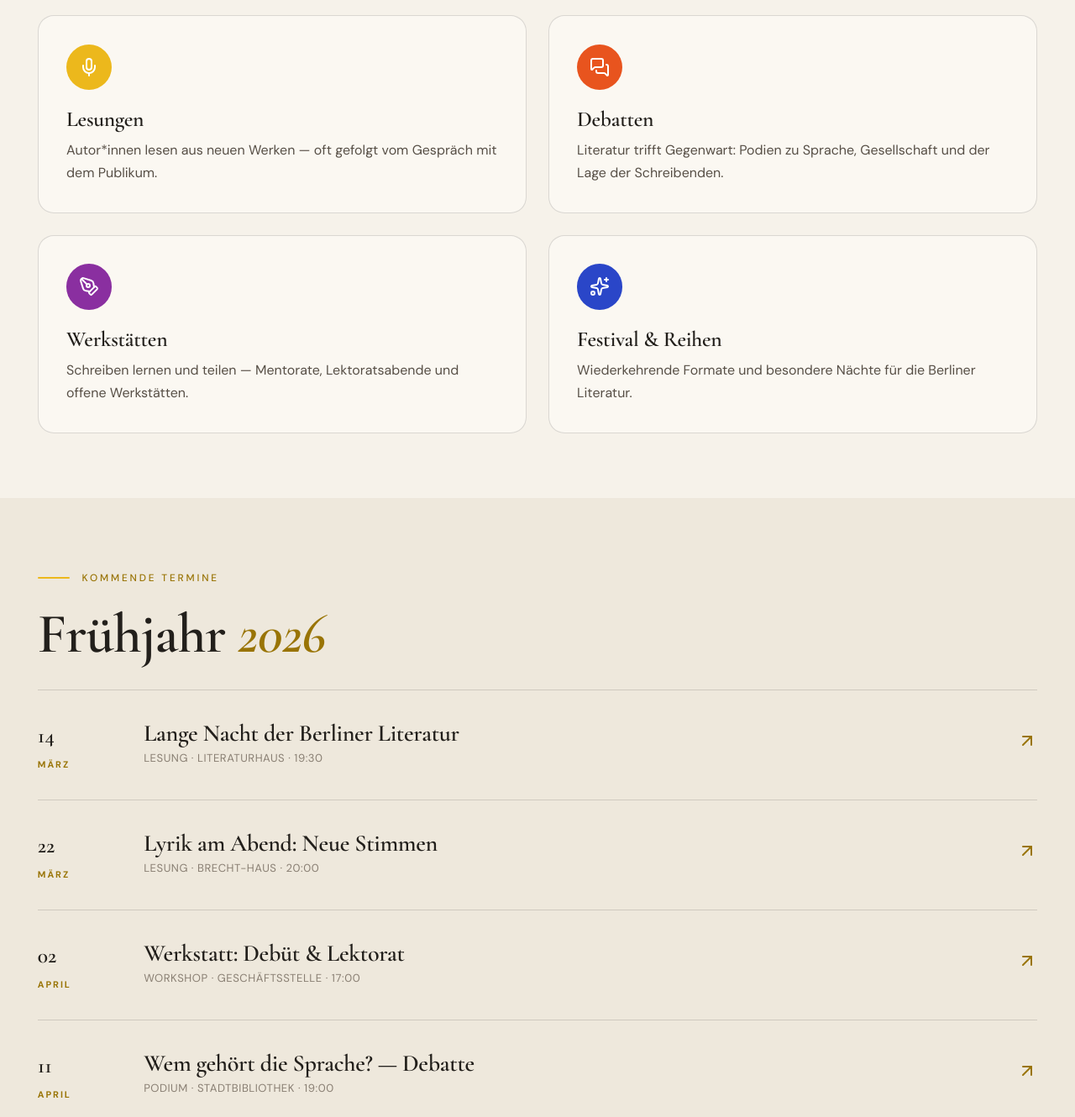
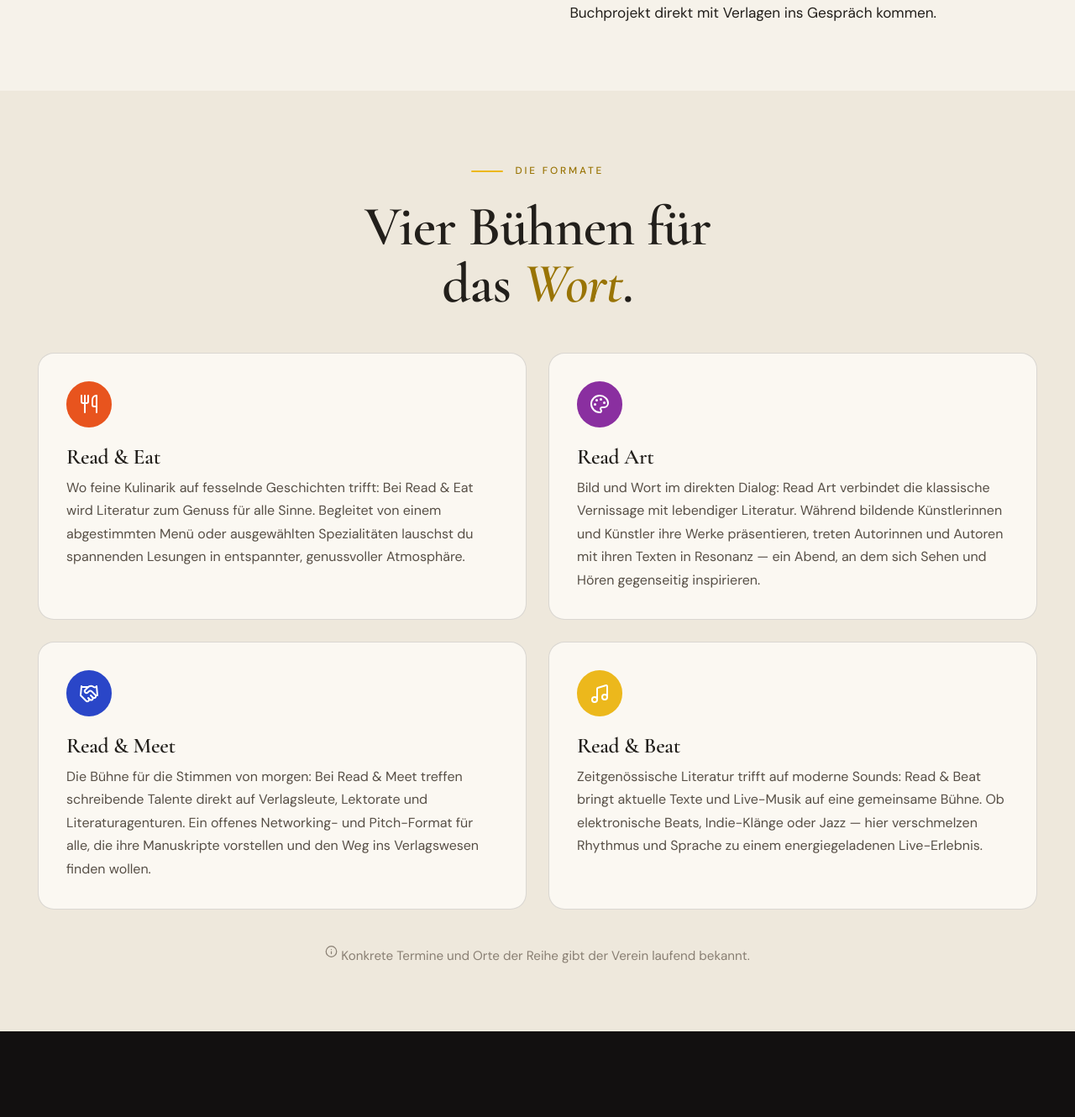
Before and after one commit to ninoborn1-stack/kulturwerk, a plain HTML site: page veranstaltungen.html in a window 1280 px wide. Shown: the part 806-2136 px from the top of the page at 84% size. Drawn offline with nearby package versions, Linux system fonts and the light colour scheme.

Commit message:
content(veranstaltungen): vier Formate (Read & Eat / Read Art / Read & Meet / Read & Beat)
- Veranstaltungsseite: Einleitungstext + 4 Format-Karten (2x2, je Markenfarbe + Icon), alte Beispieltermine entfernt
- Startseiten-Teaser: 3 Beispieltermine -> 4 Format-Karten (grid-4)
- grid-4 Utility + responsive; Asset-Version ?v=4

Co-Authored-By: Claude Opus 4.8 <noreply@anthropic.com>

```diff
--- a/styles.css
+++ b/styles.css
@@ -260,6 +260,7 @@ html.intro .hero-shade{ opacity:0; }
 /* ---------- Feature cards ---------- */
 .grid-3{ display:grid; grid-template-columns:repeat(3,1fr); gap:1.6rem; }
 .grid-2{ display:grid; grid-template-columns:repeat(2,1fr); gap:1.6rem; }
+.grid-4{ display:grid; grid-template-columns:repeat(4,1fr); gap:1.4rem; }
 .card{ background:var(--card); border:1px solid var(--line); border-radius:1.2rem; padding:clamp(1.8rem,2.6vw,2.6rem);
   transition:transform .6s var(--ease), box-shadow .6s var(--ease), border-radius .6s var(--ease); }
 .card:hover{ transform:translateY(-4px); box-shadow:var(--shadow); border-radius:1.8rem; }
@@ -375,6 +376,7 @@ html.intro .hero-shade{ opacity:0; }
 @media (max-width:1080px){
   .split{ grid-template-columns:1fr; } .split-sticky{ position:static; }
   .stats{ grid-template-columns:repeat(2,1fr); row-gap:2.5rem; }
+  .grid-4{ grid-template-columns:repeat(2,1fr); }
   .stack-card{ grid-template-columns:1fr; } .stack-card .sc-media{ min-height:40vh; }
   .form-grid{ grid-template-columns:1fr; }
   .footer-grid{ grid-template-columns:1fr 1fr; }
@@ -387,7 +389,7 @@ html.intro .hero-shade{ opacity:0; }
   .menu a::after{ height:3px; }
   .menu .btn{ font-family:var(--sans); font-size:.9rem; }
   .burger{ display:block; }
-  .grid-3,.grid-2,.people{ grid-template-columns:1fr; }
+  .grid-3,.grid-2,.grid-4,.people{ grid-template-columns:1fr; }
   .event{ grid-template-columns:auto 1fr; } .event .ev-cta{ display:none; }
   .hero-foot .tags{ display:none; }
 }
--- a/veranstaltungen.html
+++ b/veranstaltungen.html
@@ -7,7 +7,7 @@
 <meta name="description" content="Lesungen, Debatten und Werkstätten des Kulturwerks — Berliner Schriftstellerinnen und Schriftsteller e.V. Alle Termine im Überblick.">
 <link rel="preconnect" href="https://fonts.googleapis.com"><link rel="preconnect" href="https://fonts.gstatic.com" crossorigin>
 <link href="https://fonts.googleapis.com/css2?family=Cormorant+Garamond:ital,wght@0,500;0,600;1,500;1,600&family=DM+Sans:opsz,wght@9..40,400;9..40,500;9..40,700&display=swap" rel="stylesheet">
-<link rel="stylesheet" href="styles.css?v=3"><link rel="icon" href="assets/brand/favicon.png">
+<link rel="stylesheet" href="styles.css?v=4"><link rel="icon" href="assets/brand/favicon.png">
 </head>
 <body class="theme-yellow">
 <div class="progress" aria-hidden="true"></div>
@@ -38,32 +38,44 @@
   </div>
 </section>
 
-<!-- FORMATE -->
+<!-- EINLEITUNG -->
 <section class="section tight">
-  <div class="wrap">
-    <div class="reveal" style="max-width:40ch;margin-bottom:2.5rem"><p class="over">Formate</p><h2 class="d2">Vier Arten, Literatur zu <span class="ac">erleben</span>.</h2></div>
-    <div class="grid-2">
-      <article class="card c-yellow reveal"><div class="ic"><i data-lucide="mic"></i></div><h3>Lesungen</h3><p>Autor*innen lesen aus neuen Werken — oft gefolgt vom Gespräch mit dem Publikum.</p></article>
-      <article class="card c-orange reveal r1"><div class="ic"><i data-lucide="messages-square"></i></div><h3>Debatten</h3><p>Literatur trifft Gegenwart: Podien zu Sprache, Gesellschaft und der Lage der Schreibenden.</p></article>
-      <article class="card c-purple reveal"><div class="ic"><i data-lucide="pen-tool"></i></div><h3>Werkstätten</h3><p>Schreiben lernen und teilen — Mentorate, Lektoratsabende und offene Werkstätten.</p></article>
-      <article class="card c-blue reveal r1"><div class="ic"><i data-lucide="sparkles"></i></div><h3>Festival &amp; Reihen</h3><p>Wiederkehrende Formate und besondere Nächte für die Berliner Literatur.</p></article>
+  <div class="wrap split top">
+    <div class="split-sticky"><p class="over">Unsere Reihe</p><h2 class="d2">Literatur in neuen <span class="ac">Facetten</span>.</h2></div>
+    <div class="col-text reveal">
+      <p class="lead">Unsere Veranstaltungsreihe bringt das geschriebene Wort auf ungewöhnliche Bühnen — mal im entspannten Zusammenspiel mit feiner Kulinarik (Read&nbsp;&amp;&nbsp;Eat), mal als dialogische Vernissage zwischen Text und bildender Kunst (Read&nbsp;Art) oder im direkten Takt mit zeitgenössischer Musik (Read&nbsp;&amp;&nbsp;Beat).</p>
+      <p>Bei Read&nbsp;&amp;&nbsp;Meet öffnen sich zudem die Türen für aufstrebende Autorinnen und Autoren, die hier auf der Suche nach dem nächsten Buchprojekt direkt mit Verlagen ins Gespräch kommen.</p>
     </div>
   </div>
 </section>
 
-<!-- TERMINE -->
+<!-- FORMATE -->
 <section class="section tight paper-2">
   <div class="wrap">
-    <div class="reveal" style="margin-bottom:2rem"><p class="over">Kommende Termine</p><h2 class="d2">Frühjahr <span class="ac">2026</span></h2></div>
-    <div class="events reveal r1">
-      <a class="event" href="kontakt.html"><div class="date">14<small>März</small></div><div class="ev-main"><h3>Lange Nacht der Berliner Literatur</h3><div class="meta">Lesung · Literaturhaus · 19:30</div></div><div class="ev-cta"><i data-lucide="arrow-up-right"></i></div></a>
-      <a class="event" href="kontakt.html"><div class="date">22<small>März</small></div><div class="ev-main"><h3>Lyrik am Abend: Neue Stimmen</h3><div class="meta">Lesung · Brecht-Haus · 20:00</div></div><div class="ev-cta"><i data-lucide="arrow-up-right"></i></div></a>
-      <a class="event" href="kontakt.html"><div class="date">02<small>April</small></div><div class="ev-main"><h3>Werkstatt: Debüt &amp; Lektorat</h3><div class="meta">Workshop · Geschäftsstelle · 17:00</div></div><div class="ev-cta"><i data-lucide="arrow-up-right"></i></div></a>
-      <a class="event" href="kontakt.html"><div class="date">11<small>April</small></div><div class="ev-main"><h3>Wem gehört die Sprache? — Debatte</h3><div class="meta">Podium · Stadtbibliothek · 19:00</div></div><div class="ev-cta"><i data-lucide="arrow-up-right"></i></div></a>
-      <a class="event" href="kontakt.html"><div class="date">20<small>April</small></div><div class="ev-main"><h3>Übersetzen heißt Weiterschreiben</h3><div class="meta">Podium · Stadtbibliothek · 20:00</div></div><div class="ev-cta"><i data-lucide="arrow-up-right"></i></div></a>
-      <a class="event" href="kontakt.html"><div class="date">08<small>Mai</small></div><div class="ev-main"><h3>Kiez &amp; Kapitel: Lesereihe in Neukölln</h3><div class="meta">Reihe · verschiedene Orte · 19:30</div></div><div class="ev-cta"><i data-lucide="arrow-up-right"></i></div></a>
+    <div class="center mx reveal" style="max-width:42ch;margin-bottom:3rem"><p class="over center">Die Formate</p><h2 class="d2">Vier Bühnen für das <span class="ac">Wort</span>.</h2></div>
+    <div class="grid-2">
+      <article class="card c-orange reveal">
+        <div class="ic"><i data-lucide="utensils"></i></div>
+        <h3>Read &amp; Eat</h3>
+        <p>Wo feine Kulinarik auf fesselnde Geschichten trifft: Bei Read&nbsp;&amp;&nbsp;Eat wird Literatur zum Genuss für alle Sinne. Begleitet von einem abgestimmten Menü oder ausgewählten Spezialitäten lauschst du spannenden Lesungen in entspannter, genussvoller Atmosphäre.</p>
+      </article>
+      <article class="card c-purple reveal r1">
+        <div class="ic"><i data-lucide="palette"></i></div>
+        <h3>Read Art</h3>
+        <p>Bild und Wort im direkten Dialog: Read&nbsp;Art verbindet die klassische Vernissage mit lebendiger Literatur. Während bildende Künstlerinnen und Künstler ihre Werke präsentieren, treten Autorinnen und Autoren mit ihren Texten in Resonanz — ein Abend, an dem sich Sehen und Hören gegenseitig inspirieren.</p>
+      </article>
+      <article class="card c-blue reveal">
+        <div class="ic"><i data-lucide="handshake"></i></div>
+        <h3>Read &amp; Meet</h3>
+        <p>Die Bühne für die Stimmen von morgen: Bei Read&nbsp;&amp;&nbsp;Meet treffen schreibende Talente direkt auf Verlagsleute, Lektorate und Literaturagenturen. Ein offenes Networking- und Pitch-Format für alle, die ihre Manuskripte vorstellen und den Weg ins Verlagswesen finden wollen.</p>
+      </article>
+      <article class="card c-yellow reveal r1">
+        <div class="ic"><i data-lucide="music"></i></div>
+        <h3>Read &amp; Beat</h3>
+        <p>Zeitgenössische Literatur trifft auf moderne Sounds: Read&nbsp;&amp;&nbsp;Beat bringt aktuelle Texte und Live-Musik auf eine gemeinsame Bühne. Ob elektronische Beats, Indie-Klänge oder Jazz — hier verschmelzen Rhythmus und Sprache zu einem energiegeladenen Live-Erlebnis.</p>
+      </article>
     </div>
-    <p class="muted reveal" style="margin-top:1.6rem;font-size:.95rem"><i data-lucide="info" style="width:15px;vertical-align:-2px"></i> Beispieltermine. Aktuelle Veranstaltungen und Orte gibt der Verein bekannt.</p>
+    <p class="center muted reveal" style="max-width:60ch;margin:2.4rem auto 0;font-size:.95rem"><i data-lucide="info" style="width:15px;vertical-align:-2px"></i> Konkrete Termine und Orte der Reihe gibt der Verein laufend bekannt.</p>
   </div>
 </section>
 
@@ -101,6 +113,6 @@
 </footer>
 
 <script src="https://unpkg.com/lucide@latest"></script>
-<script src="main.js?v=3"></script>
+<script src="main.js?v=4"></script>
 </body>
 </html>
```
Also changed, not shown: foerdermitglieder.html (+2 -2 lines), foerderprojekte.html (+2 -2 lines), index.html (+9 -20 lines), kontakt.html (+2 -2 lines), ueber-uns.html (+2 -2 lines).
